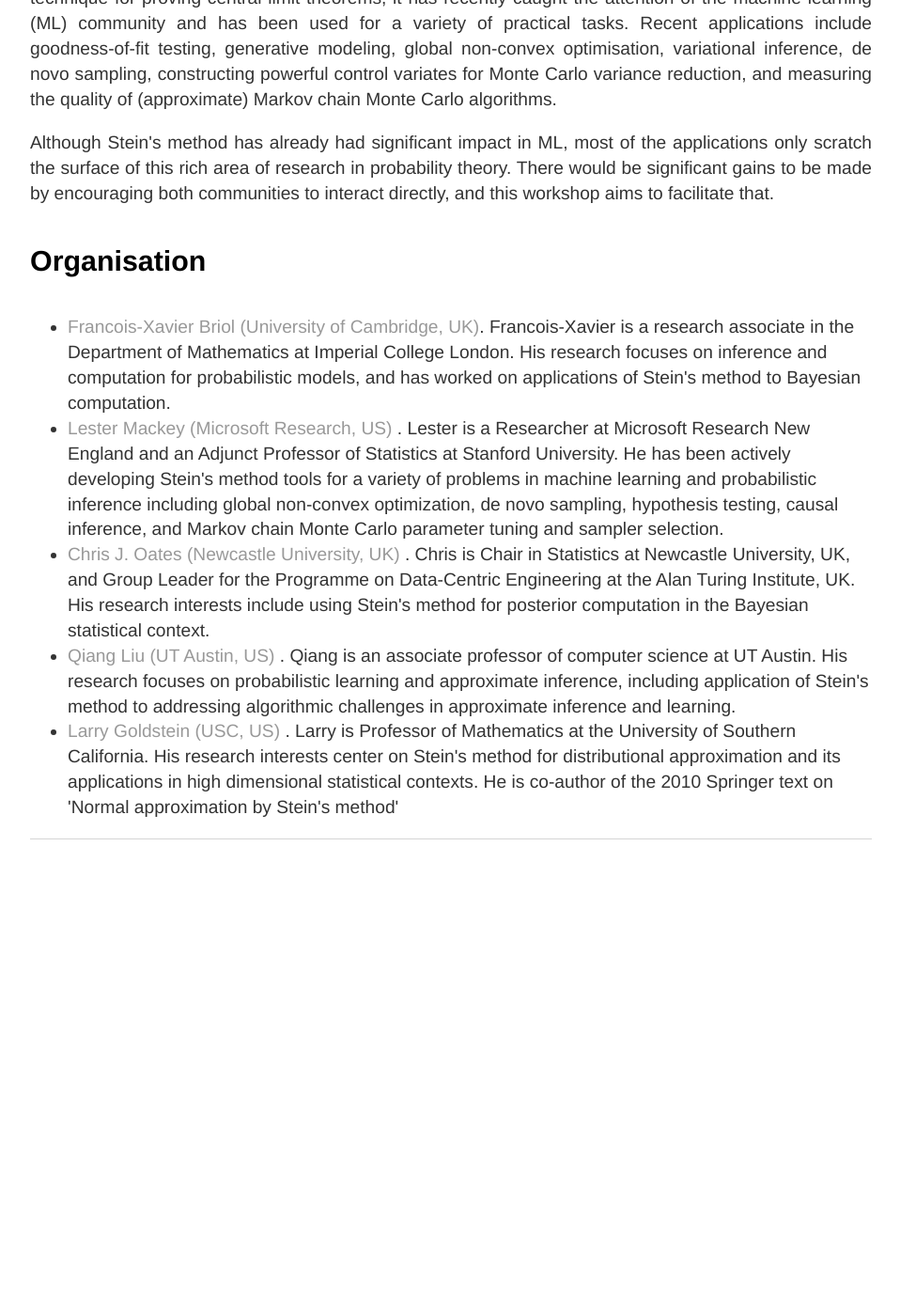
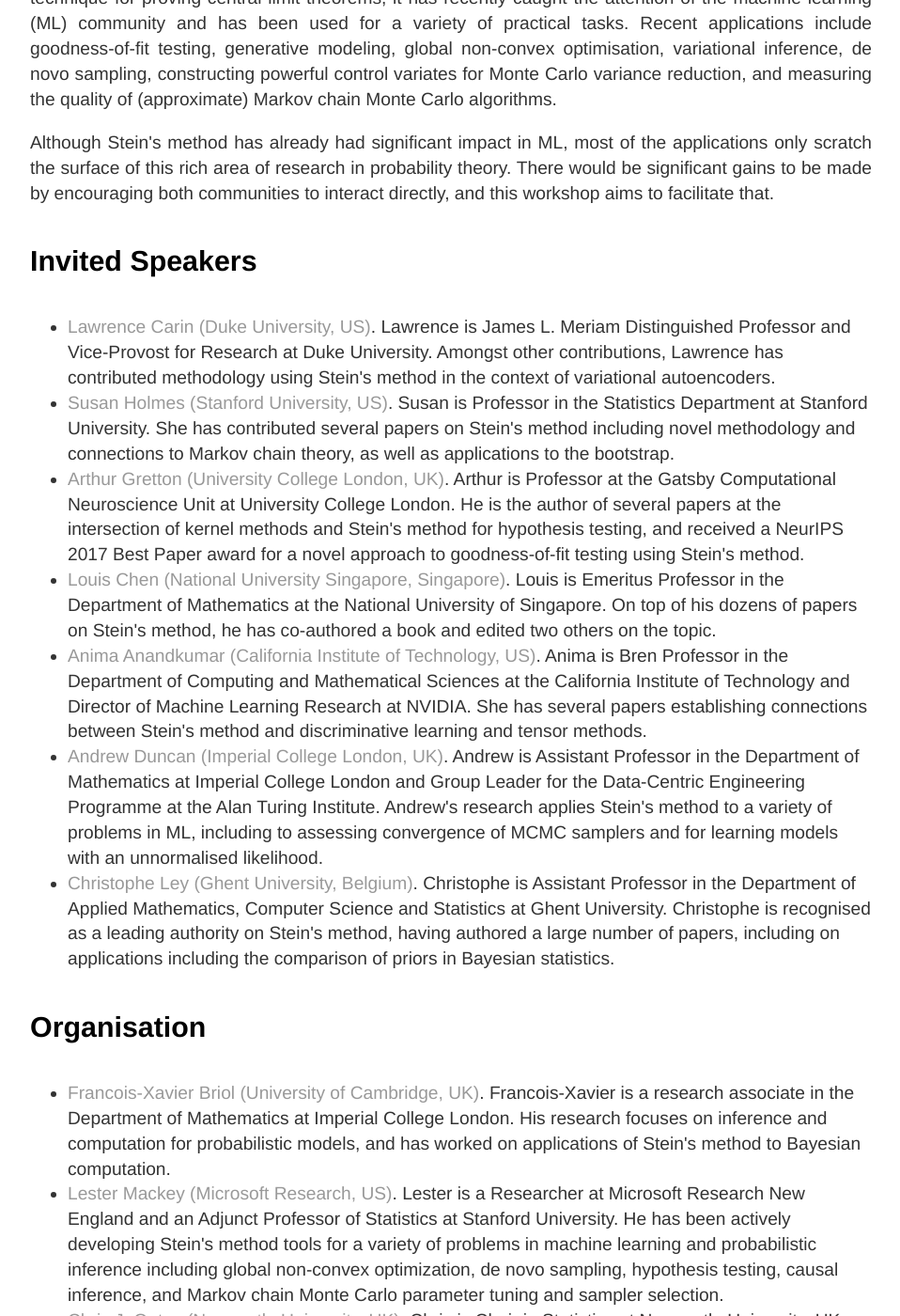
Before and after one commit to steinworkshop/steinworkshop.github.io, a Jekyll site: the page built from index.html, in a window 1280 px wide and 1400 px high, scrolled down 609 px. Shown: the whole window at 94% size, without its empty margins (160-1118 px from the left). Built offline with Jekyll 4.4.1, drawn with Linux system fonts in a browser that asks for light colours; before the commit the page ends 1562 px from its top, so only the background shows below that.

Commit message:
invited speakers

```diff
--- a/index.html
+++ b/index.html
@@ -20,6 +20,31 @@ title: Stein
 </div>
 
 
+<div class="blurb">
+
+	<h4> Invited Speakers </h4>
+
+	<ul>
+
+		<li> <a href="http://people.ee.duke.edu/~lcarin/"> Lawrence Carin (Duke University, US)</a>. Lawrence is James L. Meriam Distinguished Professor and Vice-Provost for Research at Duke University. Amongst other contributions, Lawrence has contributed methodology using Stein's method in the context of variational autoencoders. </li>
+
+		<li> <a href="http://statweb.stanford.edu/~susan/susan_person.html"> Susan Holmes (Stanford University, US)</a>. Susan is Professor in the Statistics Department at Stanford University. She has contributed several papers on Stein's method including novel methodology and connections to Markov chain theory, as well as applications to the bootstrap. </li>
+
+		<li> <a href="http://www.gatsby.ucl.ac.uk/~gretton/"> Arthur Gretton (University College London, UK)</a>. Arthur is Professor at the Gatsby Computational Neuroscience Unit at University College London. He is the author of several papers at the intersection of kernel methods and Stein's method for hypothesis testing, and received a NeurIPS 2017 Best Paper award for a novel approach to goodness-of-fit testing using Stein's method. </li>
+
+		<li> <a href="http://www.math.nus.edu.sg/~lhychen/"> Louis Chen (National University Singapore, Singapore)</a>. Louis is Emeritus Professor in the Department of Mathematics at the National University of Singapore. On top of his dozens of papers on Stein's method, he has co-authored a book and edited two others on the topic.</li>
+
+		<li> <a href="http://tensorlab.cms.caltech.edu/users/anima/"> Anima Anandkumar (California Institute of Technology, US)</a>. Anima is Bren Professor in the Department of Computing and Mathematical Sciences at the California Institute of Technology and Director of Machine Learning Research at NVIDIA. She has several papers establishing connections between Stein's method and discriminative learning and tensor methods.</li>
+
+		<li> <a href="https://www.turing.ac.uk/people/researchers/andrew-duncan"> Andrew Duncan (Imperial College London, UK)</a>. Andrew is Assistant Professor in the Department of Mathematics at Imperial College London and Group Leader for the Data-Centric Engineering Programme at the Alan Turing Institute. Andrew's research applies Stein's method to a variety of problems in ML, including to assessing convergence of MCMC samplers and for learning models with an unnormalised likelihood.</li>
+
+		<li> <a href="https://users.ugent.be/~chley/#/home"> Christophe Ley (Ghent University, Belgium)</a>. Christophe is Assistant Professor in the Department of Applied Mathematics, Computer Science and Statistics at Ghent University. Christophe is recognised as a leading authority on Stein's method, having authored a large number of papers, including on applications including the comparison of priors in Bayesian statistics.</li>
+
+	</ul>
+
+</div>
+
+
 
 <div>
 
@@ -28,13 +53,13 @@ title: Stein
 	<ul>
 			<li> <a href="https://fxbriol.github.io/"> Francois-Xavier Briol (University of Cambridge, UK)</a>. Francois-Xavier is a research associate in the Department of Mathematics at Imperial College London. His research focuses on inference and computation for probabilistic models, and has worked on applications of Stein's method to Bayesian computation. </li>
 
-			<li><a href="https://web.stanford.edu/~lmackey/"> Lester Mackey (Microsoft Research, US) </a>. Lester is a Researcher at Microsoft Research New England and an Adjunct Professor of Statistics at Stanford University. He has been actively developing Stein's method tools for a variety of problems in machine learning and probabilistic inference including global non-convex optimization, de novo sampling, hypothesis testing, causal inference, and Markov chain Monte Carlo parameter tuning and sampler selection. </li>
+			<li><a href="https://web.stanford.edu/~lmackey/"> Lester Mackey (Microsoft Research, US)</a>. Lester is a Researcher at Microsoft Research New England and an Adjunct Professor of Statistics at Stanford University. He has been actively developing Stein's method tools for a variety of problems in machine learning and probabilistic inference including global non-convex optimization, de novo sampling, hypothesis testing, causal inference, and Markov chain Monte Carlo parameter tuning and sampler selection. </li>
 
-			<li> <a href="http://oates.work/"> Chris J. Oates (Newcastle University, UK) </a>. Chris is Chair in Statistics at Newcastle University, UK, and Group Leader for the Programme on Data-Centric Engineering at the Alan Turing Institute, UK. His research interests include using Stein's method for posterior computation in the Bayesian statistical context.</li>
+			<li> <a href="http://oates.work/"> Chris J. Oates (Newcastle University, UK)</a>. Chris is Chair in Statistics at Newcastle University, UK, and Group Leader for the Programme on Data-Centric Engineering at the Alan Turing Institute, UK. His research interests include using Stein's method for posterior computation in the Bayesian statistical context.</li>
 
-			<li> <a href="https://www.cs.utexas.edu/~lqiang/"> Qiang Liu (UT Austin, US) </a>. Qiang is an associate professor of computer science at UT Austin. His research focuses on probabilistic learning and approximate inference, including application of Stein's method to addressing algorithmic challenges in approximate inference and learning.</li>
+			<li> <a href="https://www.cs.utexas.edu/~lqiang/"> Qiang Liu (UT Austin, US)</a>. Qiang is an associate professor of computer science at UT Austin. His research focuses on probabilistic learning and approximate inference, including application of Stein's method to addressing algorithmic challenges in approximate inference and learning.</li>
 
-			<li> <a href="https://dornsife.usc.edu/larry-goldstein/"> Larry Goldstein (USC, US) </a>. Larry is Professor of Mathematics at the University of Southern California. His research interests center on Stein's method for distributional approximation and its applications in high dimensional statistical contexts. He is co-author of the 2010 Springer text on 'Normal approximation by Stein's method'</li>
+			<li> <a href="https://dornsife.usc.edu/larry-goldstein/"> Larry Goldstein (USC, US)</a>. Larry is Professor of Mathematics at the University of Southern California. His research interests center on Stein's method for distributional approximation and its applications in high dimensional statistical contexts. He is co-author of the 2010 Springer text on 'Normal approximation by Stein's method'</li>
 	</ul>
 
 
```
